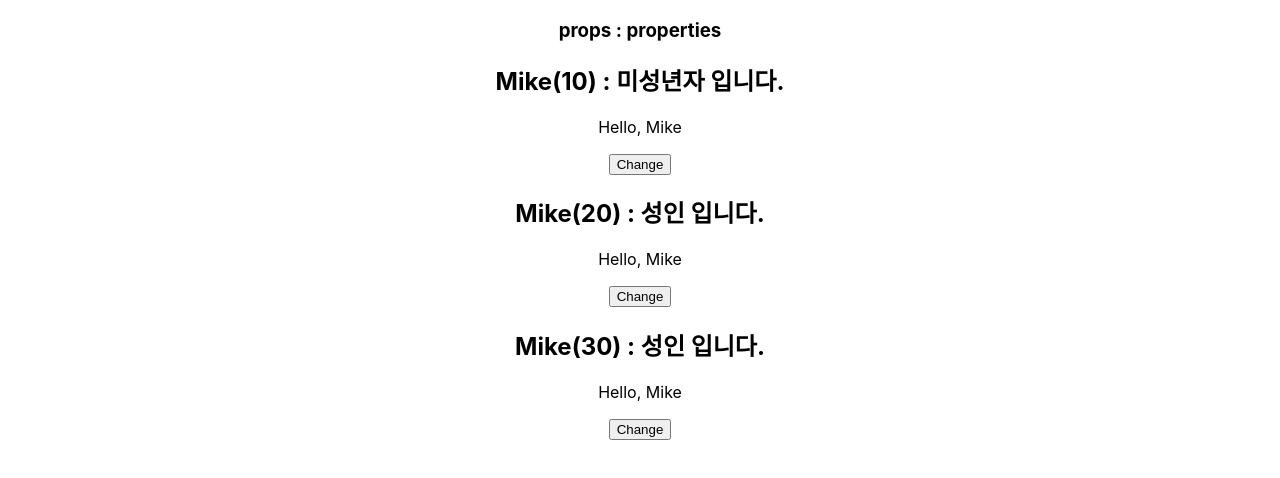
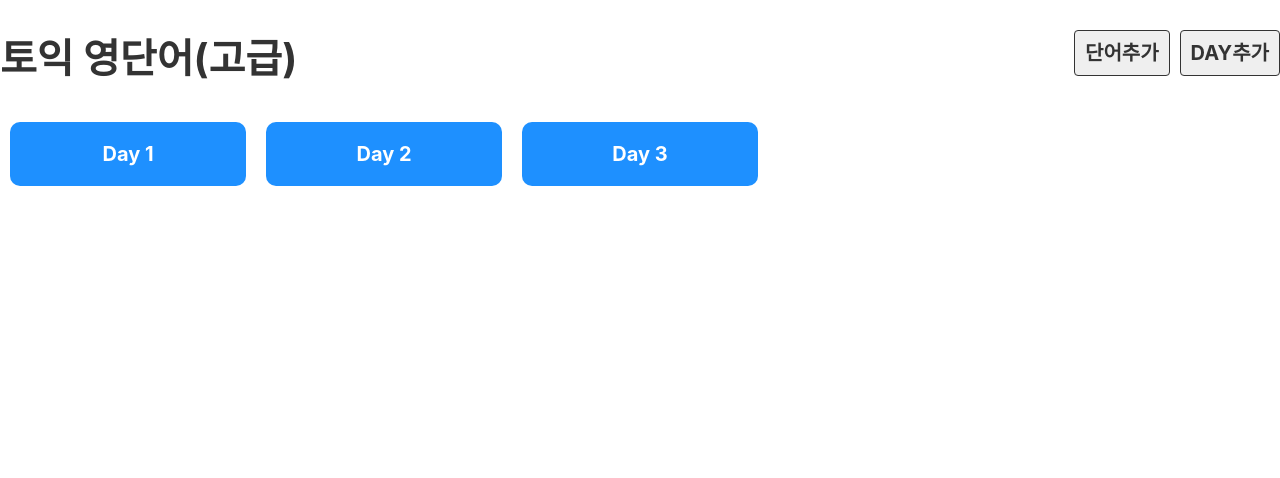
Before and after one commit to LeeHyunBum97/react_prac1_voca, a React (Create React App) app: page / in a window 1280 px wide. Shown: the top 478 px of the page. Built offline with nearby package versions, Linux system fonts and the light colour scheme.

Commit message:
react_prac1_20220111

```diff
--- a/src/App.js
+++ b/src/App.js
@@ -1,18 +1,21 @@
-import './App.css';
-import Hello from './component/Hello';
-import Welcome from './component/Welcome';
-import styles from './App.module.css'
+import Day from "./component/Day";
+import DayList from "./component/DayList";
+import Header from "./component/Header";
+import {BrowserRouter, Routes, Route} from 'react-router-dom'
+import EmptyPage from "./component/EmptyPage";
 
 function App() {
-  const name = "Mike"
   return (
-    <div className="App">
-    <h3>props : properties</h3>
-     <Hello age={10}/>
-     <Hello age={20}/>
-     <Hello age={30}/>
-     {/* <div className={styles.box}>App</div> */}
+  <BrowserRouter>
+    <div className="APP">
+      <Header/>
+      <Routes>
+        <Route path="/" exact element={<DayList/>}/>
+        <Route path="/day/:day" exact element={<Day/>}/> {/* /day/:day로 다이나믹한 URL변경 */}
+        <Route render={() => {<EmptyPage/>}}/>
+      </Routes>
     </div>
+  </BrowserRouter>
   );
 }
 //check
--- /dev/null
+++ b/src/component/Day.js
@@ -0,0 +1,29 @@
+import dummy from "../db/data.json";
+import { useParams } from "react-router-dom"
+
+export default function Day() { // 특정 DAY를 선택했을 때 당일차 단어가 나오게
+     // dummy.words(db폴더의 data.json)
+
+    const a = useParams(); // URL에 포함된 값을 얻는다, < 사용자가 이동한  URL의 최말단 값 >
+    const day = a.day;
+    const wordList = dummy.words.filter(word => (
+        word.day === Number(day) // word.day의 day는 json파일의 word배열의 숫자값이므로 url값을 받아온 a.day는 숫자형이여야 한다.
+    ))
+
+
+     return (
+     <>
+        <h2>Day {day}</h2>
+        <table>
+            <tbody>
+            {wordList.map(word => (
+                <tr key={word.id}>
+                    <tb>{word.eng}</tb>
+                    <tb>{word.kor}</tb>
+                </tr>
+            ))}
+            </tbody>
+        </table>
+    </>
+     );
+}
--- /dev/null
+++ b/src/component/DayList.js
@@ -0,0 +1,13 @@
+import dummy from "../db/data.json";
+import { Link } from "react-router-dom"
+
+ export default function DayList() {
+     console.log(dummy)
+     return <ul className="list_day">
+         {dummy.days.map(day => (
+             <li key={day.id}>
+                <Link to={`/day/${day.day}`}> Day {day.day} </Link>
+             </li>
+         ))}
+     </ul>;
+ }
--- /dev/null
+++ b/src/component/EmptyPage.js
@@ -0,0 +1,10 @@
+import { Link } from "react-router-dom"
+
+export default function EmptyPage() {
+    return (
+        <>
+            <h2>잘못된 접근입니다.</h2>
+            <Link to="/">돌아가기</Link>
+        </>
+    );
+}
--- /dev/null
+++ b/src/component/Header.js
@@ -0,0 +1,17 @@
+import { Link } from "react-router-dom"
+
+export default function Header(){
+    return <div className="header">
+        <h1>
+            <Link to="/">토익 영단어(고급)</Link>
+        </h1>
+        <div className="menu">
+            <a href="#x" className="link">
+                단어추가
+            </a>
+            <a href="#x" className="link">
+                DAY추가
+            </a>
+        </div>
+        </div>
+}
--- a/src/component/Hello.js
+++ /dev/null
@@ -1,55 +0,0 @@
-/* const Hello = () => {
-    return <p>Hello</p>;
-};
-export default Hello; */
-
-import World from "./World";
-import styles from "./Hello.module.css"
-import { useState } from "react"; /* state사용시 필요 */
-import UserName from "./UserName";
-
-export default function Hello( { age } ) {
-    function showName(){
-        console.log("Mike");
-    }
-
-    function showAge(age){
-        console.log(age);
-    }
-
-    function showText(e){
-        console.log(e.target.value)
-    }
-
-    //let name = "Mike" // 단순 변수
-    const [ name, setName ] = useState("Mike"); // state 사용을 위한 변수 <배열 구조분해형 = useState(초기값)>
-    const msg = age > 19 ? "성인 입니다." : "미성년자 입니다.";
-
-    return (
-        <div>
-          {/* <h1 style={{
-              color: '#f00',
-              borderRight: '12px solid #000',
-              marginBottom: '30px',
-              opacity: 1
-           }
-          }>Hello</h1>
-          <div className={styles.box}>Hello</div> */}
-
-          {/* <h1>Hello</h1>
-          <button onClick={showName}>Show name</button>
-          <button onClick={
-              () => {
-                  showAge(30);
-              }
-          }>Show age</button>
-          <input type="text" onChange={showText}/> */}
-
-          <h2 id="name">{name}({age}) : {msg}</h2>
-          <UserName name = {name}/> {/* Hello.js에서는 name이 state이지만 UserName에게는 props(인자)에 해당한다. */}
-          <button onClick={() => {
-              setName(name === "Mike" ? "Jane" : "Mike");
-              }}>Change</button>
-        </div>
-    );
-}
--- a/src/component/Hello.module.css
+++ /dev/null
@@ -1,5 +0,0 @@
-.box{
-    width: 100px;
-    height: 50px;
-    background-color: blue;
-}
--- a/src/component/UserName.js
+++ /dev/null
@@ -1,3 +0,0 @@
-export default function UserName( { name }){
-    return<p>Hello, {name}</p>
-}
--- a/src/component/Welcome.js
+++ /dev/null
@@ -1,5 +0,0 @@
-export default function Welcome() {
-    return(
-        <h2>Welcome</h2>
-    );
-}
--- a/src/component/World.js
+++ /dev/null
@@ -1,5 +0,0 @@
-export default function World(){
-    return(
-        <h3>World!</h3>
-    );
-}
--- /dev/null
+++ b/src/db/data.json
@@ -0,0 +1,51 @@
+{
+    "days": [
+        { "id": 1, "day" :1 },
+        { "id": 2, "day" :2 },
+        { "id": 3, "day" :3 }
+    ],
+    "words": [
+        {
+            "id" : 1,
+            "day": 1,
+            "eng": "book",
+            "kor": "책",
+            "isDone": false
+        },
+        {
+            "id" : 2,
+            "day": 1,
+            "eng": "apple",
+            "kor": "사과",
+            "isDone": false
+        },
+        {
+            "id" : 3,
+            "day": 2,
+            "eng": "car",
+            "kor": "자동차",
+            "isDone": false
+        },
+        {
+            "id" : 4,
+            "day": 2,
+            "eng": "pen",
+            "kor": "펜",
+            "isDone": false
+        },
+        {
+            "id" : 5,
+            "day": 3,
+            "eng": "school",
+            "kor": "학교",
+            "isDone": false
+        },
+        {
+            "id" : 6,
+            "day": 3,
+            "eng": "pencil",
+            "kor": "연필",
+            "isDone": false
+        }
+    ]
+}
--- a/src/index.css
+++ b/src/index.css
@@ -1,13 +1,132 @@
 body {
   margin: 0;
-  font-family: -apple-system, BlinkMacSystemFont, 'Segoe UI', 'Roboto', 'Oxygen',
-    'Ubuntu', 'Cantarell', 'Fira Sans', 'Droid Sans', 'Helvetica Neue',
+  font-family: -apple-system, BlinkMacSystemFont, "Segoe UI", "Roboto", "Oxygen",
+    "Ubuntu", "Cantarell", "Fira Sans", "Droid Sans", "Helvetica Neue",
     sans-serif;
   -webkit-font-smoothing: antialiased;
   -moz-osx-font-smoothing: grayscale;
+  font-size: 20px;
+}
+
+ol,
+ul {
+  margin: 0;
+  padding: 0;
+  list-style: none;
 }
 
 code {
-  font-family: source-code-pro, Menlo, Monaco, Consolas, 'Courier New',
+  font-family: source-code-pro, Menlo, Monaco, Consolas, "Courier New",
     monospace;
 }
+
+a {
+  text-decoration: none;
+  color: #333;
+}
+
+.App {
+  width: 800px;
+  margin: 0 auto;
+}
+
+.header {
+  position: relative;
+}
+
+.header .menu {
+  position: absolute;
+  top: 10px;
+  right: 0;
+}
+
+.header .link {
+  border: 1px solid #333;
+  padding: 10px;
+  margin-left: 10px;
+  background-color: #efefef;
+  font-weight: bold;
+  border-radius: 4px;
+}
+
+.list_day {
+  display: flex;
+  flex-wrap: wrap;
+}
+
+.list_day li {
+  flex: 20% 0 0;
+  box-sizing: border-box;
+  padding: 10px;
+}
+
+.list_day a {
+  display: block;
+  padding: 20px 0;
+  font-weight: bold;
+  color: #fff;
+  text-align: center;
+  border-radius: 10px;
+  background-color: dodgerblue;
+}
+
+table {
+  border-collapse: collapse;
+  width: 100%;
+}
+table td {
+  width: 25%;
+  height: 70px;
+  border: 1px solid #ccc;
+  text-align: center;
+  font-size: 26px;
+}
+
+table td:first-child {
+  width: 10%;
+}
+
+.off td {
+  background: #eee;
+  color: #ccc;
+}
+
+.btn_del {
+  margin-left: 10px;
+  color: #fff;
+  background-color: firebrick;
+}
+
+button {
+  padding: 10px;
+  font-weight: bold;
+  font-size: 18px;
+  cursor: pointer;
+  border: 0 none;
+  border-radius: 6px;
+  padding: 10px 20px;
+  color: #fff;
+  background-color: dodgerblue;
+}
+
+.input_area {
+  margin-bottom: 10px;
+}
+
+.input_area label {
+  display: block;
+  margin-bottom: 10px;
+}
+
+.input_area input {
+  width: 400px;
+  height: 40px;
+  font-size: 20px;
+  padding: 0 10px;
+}
+
+.input_area select {
+  width: 400px;
+  height: 40px;
+  font-size: 20px;
+}
```
